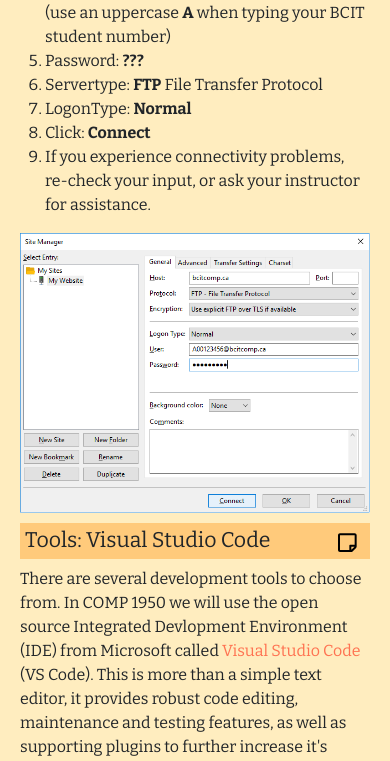
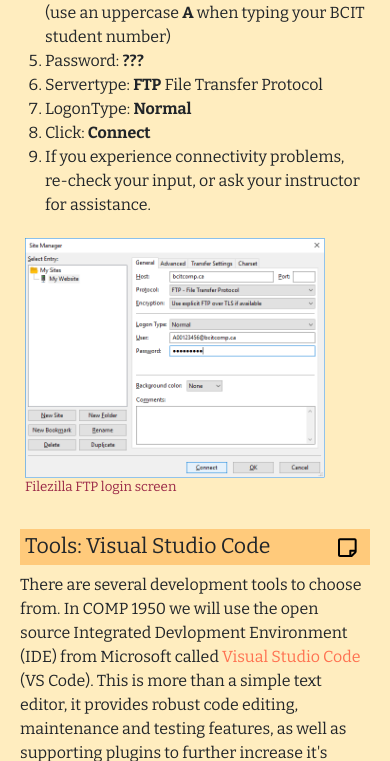
Before and after one commit to ariamisaki/GroupProject, a PHP site: page /lecture01.html in a window 390 px wide. Shown: the part 2640-3401 px from the top of the page. Run offline with PHP 8.4, Linux system fonts and the light colour scheme; some libraries are stand-ins or nearby versions.

Commit message:
added in figure styling

```diff
--- a/proto/css/main_stylesheet.css
+++ b/proto/css/main_stylesheet.css
@@ -55,6 +55,15 @@
   }
   section {
     padding: 5px;
+  }
+  figure {
+    margin-left: 20px;
+    padding: 10px 10px 10px 20px;
+    border-color: #9b2948;
+  }
+  figcaption {
+    color: #9b2948;
+    font-size: 10pt;
   }
   a:hover {
     color: #9b2948;
--- a/proto/css/main_stylesheet.scss
+++ b/proto/css/main_stylesheet.scss
@@ -83,6 +83,17 @@
 
     section{
         padding:5px;
+    }
+
+    figure{
+       margin-left:20px;
+       padding:10px 10px 10px 20px;
+       border-color:$dark-shades;
+    }
+
+    figcaption{
+        color:$dark-shades;
+        font-size:10pt;
     }
 
     a:hover{
--- a/proto/css/mobile_stylesheet.css
+++ b/proto/css/mobile_stylesheet.css
@@ -21,8 +21,8 @@
   img[src*="logo"] {
     display: none;
   }
-  img[src*="filezilla"] {
-    width: 350px;
+  img[src$=".png"] {
+    width: 300px;
   }
   li {
     margin-left: -15px;
@@ -64,6 +64,14 @@
   }
   section {
     padding: 5px;
+  }
+  figure {
+    border-color: #9b2948;
+    padding: 5px;
+  }
+  figcaption {
+    color: #9b2948;
+    font-size: 10pt;
   }
   a:hover {
     color: #9b2948;
--- a/proto/css/mobile_stylesheet.scss
+++ b/proto/css/mobile_stylesheet.scss
@@ -41,8 +41,9 @@
         display:none;
     }
 
-    img[src*="filezilla"]{
-       width: 350px;
+    img[src$=".png"]{
+       width: 300px;
+
     }
 
     li{
@@ -96,6 +97,16 @@
     section{
         padding:5px;
     }
+
+    figure{
+        border-color:$dark-shades;
+        padding:5px;
+     }
+
+     figcaption{
+         color:$dark-shades;
+         font-size:10pt;
+     }
 
     a:hover{
         color:$dark-shades;
--- a/proto/lecture01.html
+++ b/proto/lecture01.html
@@ -151,7 +151,11 @@
 		<li>Click: <strong>Connect</strong></li>
 		<li>If you experience connectivity problems, re-check your input, or ask your instructor for assistance.</li>
 	</ol>
-	<img src="images/filezilla_screenshot.png" alt="Filezilla FTP login screenshot"  />
+	<figure>
+		<img src="images/filezilla_screenshot.png" alt="Filezilla FTP login screenshot"  />
+		<figcaption>Filezilla FTP login screen</figcaption>
+	</figure>
+
 </section>
 
 <section>
@@ -355,9 +359,28 @@
 <h2 id="coding_standards">Standards: Code Style and Organization<button><i class="far fa-sticky-note"></i></button></h2>
 	<p>In COMP1950 students are expected to present a readable, well organized code style:</p>
 	<ul>
-		<li>Comment <strong>all code</strong> with your name (or nickname if you prefer). Do this for all text based files (<code>.html</code>, <code>.css</code>, <code>.js</code>, <code>.php</code>, etc)<br /><img src="images/html_commenting.png" alt="Example of HTML commenting" /><br /><img src="images/css_commenting.png" alt="Example of CSS commenting" /></li>
-		<li>In HTML, use carriage return and tabs to indicate parent-child tag relationships. Likewise, code your CSS to make it easy to see which rules are applied to each selector.<br /><img src="images/code_tabbing.png" alt="Example folder structure" /></li>
-		<li>Separate different file types into folders. At minimum, keep all non-html files in their own folder. If you like you can make a dedicated 'html' folder for your <code>.html</code> files as well. <br /><img src="images/folder_structure.png" alt="Example folder structure" /></li>
+		<li>Comment <strong>all code</strong> with your name (or nickname if you prefer). Do this for all text based files (<code>.html</code>, <code>.css</code>, <code>.js</code>, <code>.php</code>, etc)
+			<figure>
+			<img src="images/html_commenting.png" alt="Example of HTML commenting" />
+			<figcaption>type of HTML comment</figcaption>
+			</figure>
+			<figure>
+			<img src="images/css_commenting.png" alt="Example of CSS commenting" />
+			<figcaption>another type of HTML comment</figcaption>
+			</figure>
+		</li>
+		<li>In HTML, use carriage return and tabs to indicate parent-child tag relationships. Likewise, code your CSS to make it easy to see which rules are applied to each selector.<br />
+			<figure>
+				<img src="images/code_tabbing.png" alt="Example code structure" />
+				<figcaption>example of well structured code</figcaption>
+			</figure>
+		</li>
+		<li>Separate different file types into folders. At minimum, keep all non-html files in their own folder. If you like you can make a dedicated 'html' folder for your <code>.html</code> files as well. <br />
+			<figure>
+				<img src="images/folder_structure.png" alt="Example folder structure" />
+				<figcaption>example of how to organize your folders</figcaption>
+			</figure>
+		</li>
 		<li>Use the <code>.html</code> extension for all HTML files (not <code>.htm</code>). Use the typical extension for all other text based files.</li>
 		<li>Write structurally valid HTML code: <a href="http://validator.w3.org/">W3C HTML validator</a></li>
 		<li>Write syntactically valid CSS code: <a href="http://jigsaw.w3.org/css-validator/">W3C CSS validator</a></li>
```
Also changed, not shown: proto/css/main_stylesheet.min.css (+1 -1 lines), proto/css/mobile_stylesheet.min.css (+1 -1 lines).
